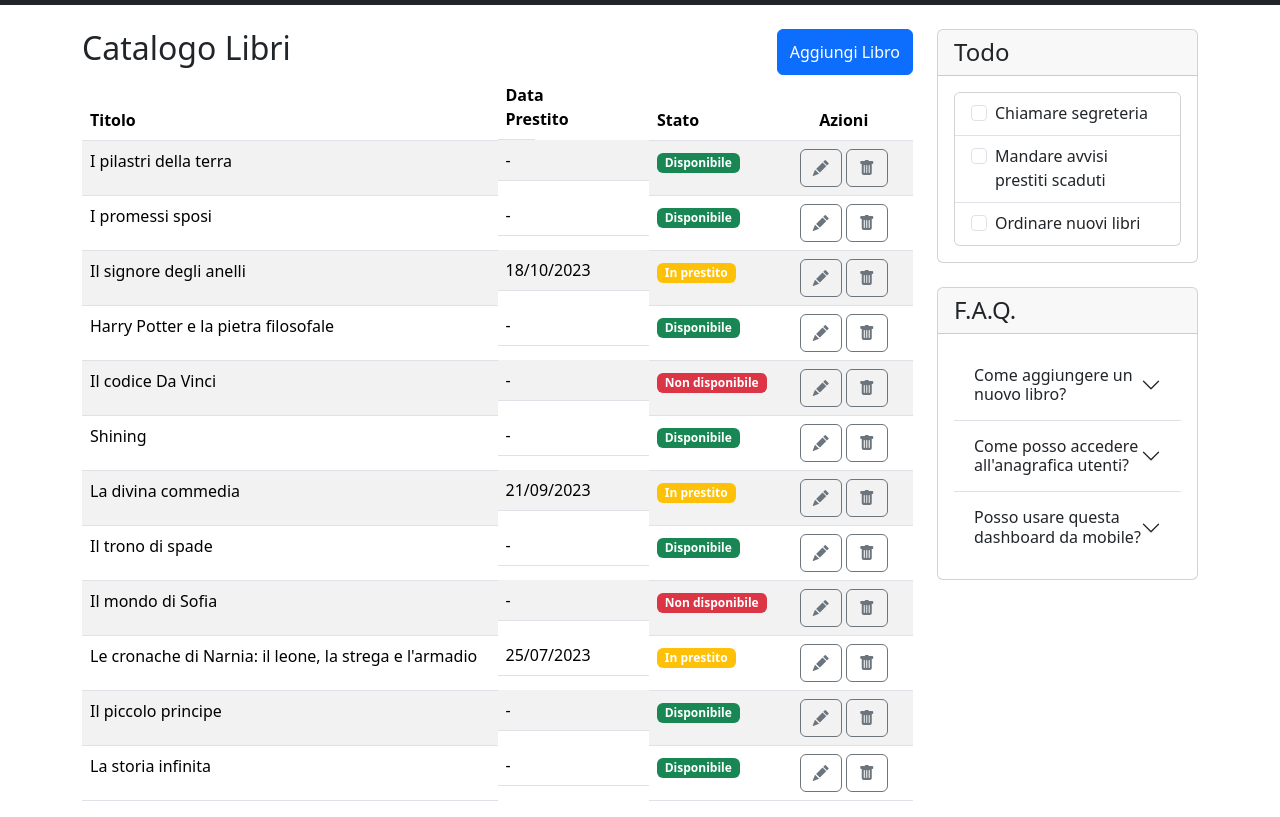
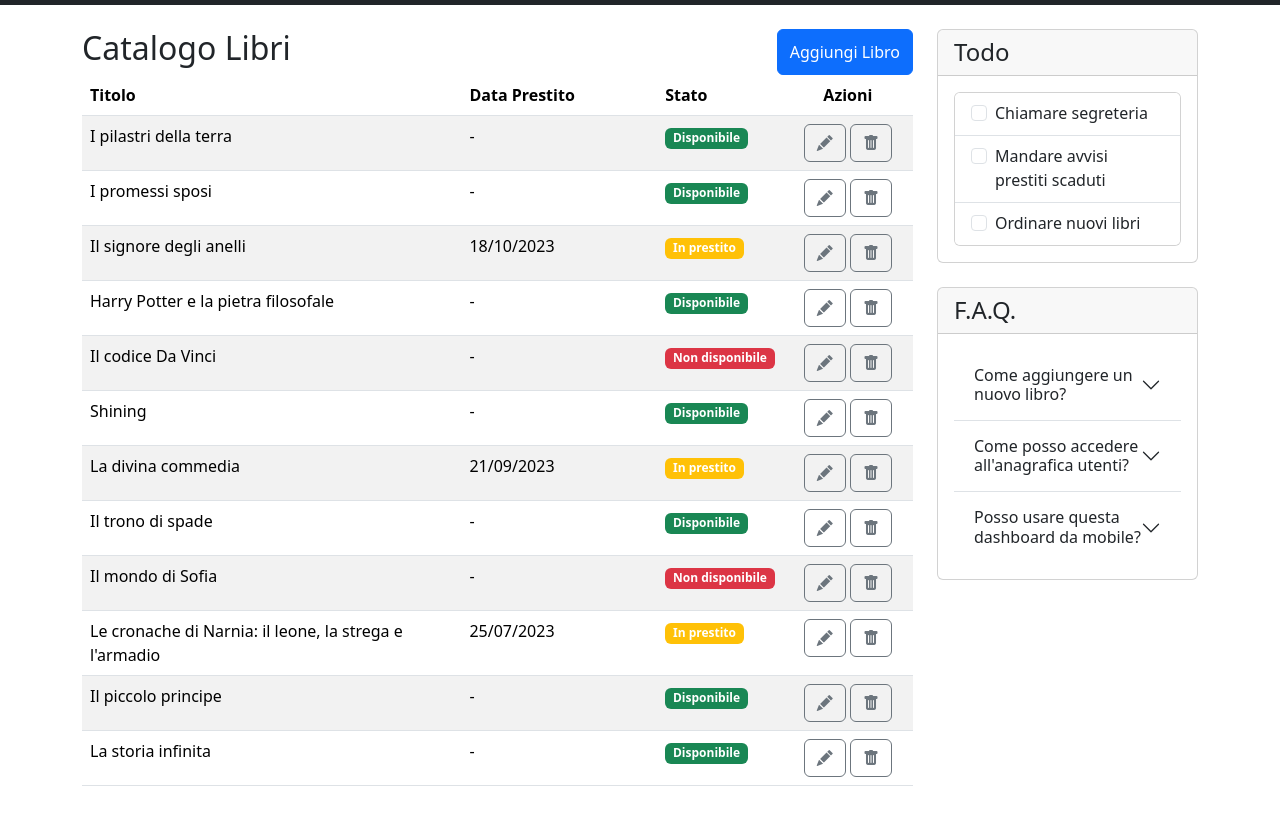
Before and after one commit to alexciccarese/html-css-bootstrap-dashboard, a plain HTML site: page index.html in a window 1280 px wide. Shown: the part 86-903 px from the top of the page. Drawn offline with nearby package versions, Linux system fonts and the light colour scheme.

Commit message:
fix responsive table second column

```diff
--- a/index.html
+++ b/index.html
@@ -70,16 +70,16 @@
                 <thead>
                   <tr>
                     <th class="col-6" scope="col">Titolo</th>
-                    <th class="col-3 d-none d-md-block d-lg-block" scope="col">Data Prestito</th>
-                    <th class="col-3 col-mb-3 col-lg-1" scope="col">Stato</th>
-                    <th class="col-3 col-mb-3 col-lg-2 text-center" scope="col">Azioni</th>
+                    <th class="col-3 col-md d-sm-none d-md-table-cell d-lg-table-cell" scope="col">Data Prestito</th>
+                    <th class="col-3 col-md-2 col-lg-1" scope="col">Stato</th>
+                    <th class="col-3 col-md-3 col-lg-2 text-center" scope="col">Azioni</th>
                   </tr>
                 </thead>
 
                 <tbody>
                   <tr>
                     <td>I pilastri della terra</td>
-                    <td class="d-none d-md-block d-lg-block">-</td>
+                    <td class="d-none d-md-table-cell d-lg-table-cell">-</td>
                     <td><span
                         class="badge text-bg-success">Disponibile</span></td>
                     <td class="text-center"><span
@@ -92,7 +92,7 @@
 
                   <tr>
                     <td>I promessi sposi</td>
-                    <td class="d-none d-md-block d-lg-block">-</td>
+                    <td class="d-none d-md-table-cell d-lg-table-cell">-</td>
                     <td><span
                         class="badge text-bg-success">Disponibile</span></td>
                     <td class="text-center"><span
@@ -105,7 +105,7 @@
 
                   <tr>
                     <td>Il signore degli anelli</td>
-                    <td class="d-none d-md-block d-lg-block">18/10/2023</td>
+                    <td class="d-none d-md-table-cell d-lg-table-cell">18/10/2023</td>
                     <td><span
                         class="badge text-bg-warning text-white">In
                         prestito</span></td>
@@ -119,7 +119,7 @@
 
                   <tr>
                     <td>Harry Potter e la pietra filosofale</td>
-                    <td class="d-none d-md-block d-lg-block">-</td>
+                    <td class="d-none d-md-table-cell d-lg-table-cell">-</td>
                     <td><span
                         class="badge text-bg-success">Disponibile</span></td>
                     <td class="text-center"><span
@@ -132,7 +132,7 @@
 
                   <tr>
                     <td>Il codice Da Vinci</td>
-                    <td class="d-none d-md-block d-lg-block">-</td>
+                    <td class="d-none d-md-table-cell d-lg-table-cell">-</td>
                     <td><span
                         class="badge text-bg-danger">Non disponibile</span></td>
                     <td class="text-center"><span
@@ -145,7 +145,7 @@
 
                   <tr>
                     <td>Shining</td>
-                    <td class="d-none d-md-block d-lg-block">-</td>
+                    <td class="d-none d-md-table-cell d-lg-table-cell">-</td>
                     <td><span
                         class="badge text-bg-success">Disponibile</span></td>
                     <td class="text-center"><span
@@ -158,7 +158,7 @@
 
                   <tr>
                     <td>La divina commedia</td>
-                    <td class="d-none d-md-block d-lg-block">21/09/2023</td>
+                    <td class="d-none d-md-table-cell d-lg-table-cell">21/09/2023</td>
                     <td><span
                         class="badge text-bg-warning text-white">In
                         prestito</span></td>
@@ -172,7 +172,7 @@
 
                   <tr>
                     <td>Il trono di spade</td>
-                    <td class="d-none d-md-block d-lg-block">-</td>
+                    <td class="d-none d-md-table-cell d-lg-table-cell">-</td>
                     <td><span
                         class="badge text-bg-success">Disponibile</span></td>
                     <td class="text-center"><span
@@ -185,7 +185,7 @@
 
                   <tr>
                     <td>Il mondo di Sofia</td>
-                    <td class="d-none d-md-block d-lg-block">-</td>
+                    <td class="d-none d-md-table-cell d-lg-table-cell">-</td>
                     <td><span
                         class="badge text-bg-danger">Non disponibile</span></td>
                     <td class="text-center"><span
@@ -198,7 +198,7 @@
 
                   <tr>
                     <td>Le cronache di Narnia: il leone, la strega e l'armadio</td>
-                    <td class="d-none d-md-block d-lg-block">25/07/2023</td>
+                    <td class="d-none d-md-table-cell d-lg-table-cell">25/07/2023</td>
                     <td><span
                         class="badge text-bg-warning text-white">In
                         prestito</span></td>
@@ -212,7 +212,7 @@
 
                   <tr>
                     <td>Il piccolo principe</td>
-                    <td class="d-none d-md-block d-lg-block">-</td>
+                    <td class="d-none d-md-table-cell d-lg-table-cell">-</td>
                     <td><span
                         class="badge text-bg-success">Disponibile</span></td>
                     <td class="text-center"><span
@@ -225,7 +225,7 @@
 
                   <tr>
                     <td>La storia infinita</td>
-                    <td class="d-none d-md-block d-lg-block">-</td>
+                    <td class="d-none d-md-table-cell d-lg-table-cell">-</td>
                     <td><span
                         class="badge text-bg-success">Disponibile</span></td>
                     <td class="text-center"><span
```
